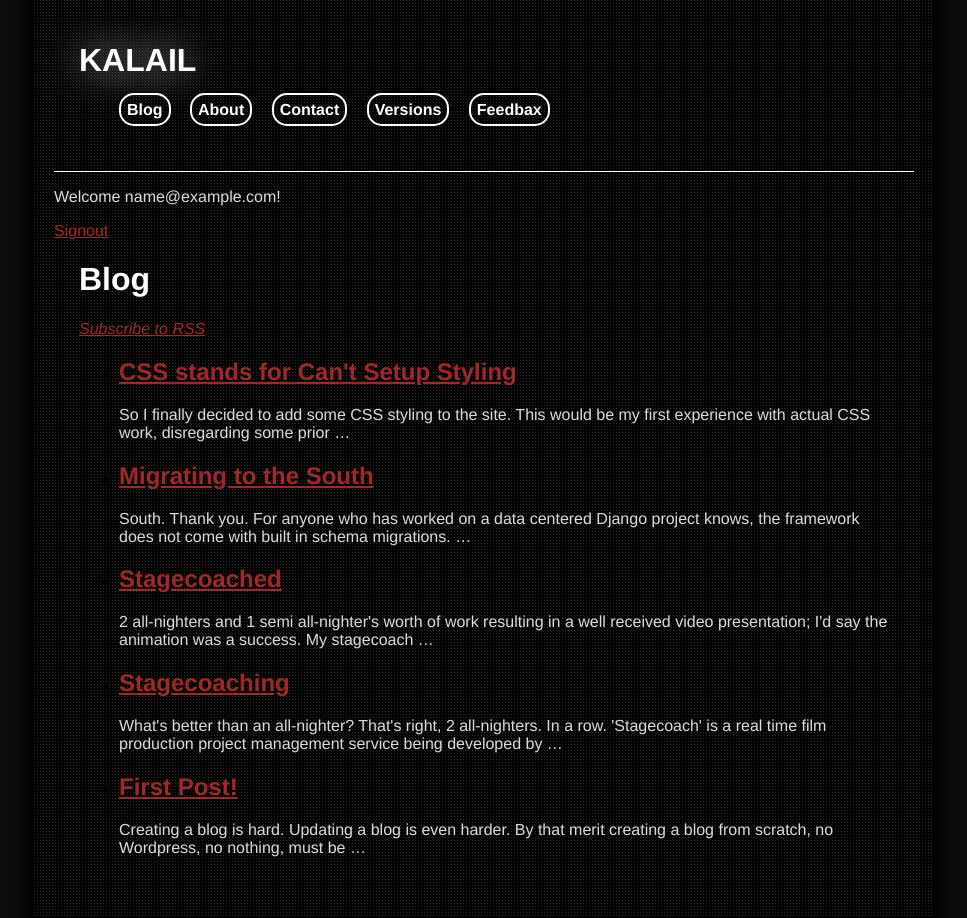
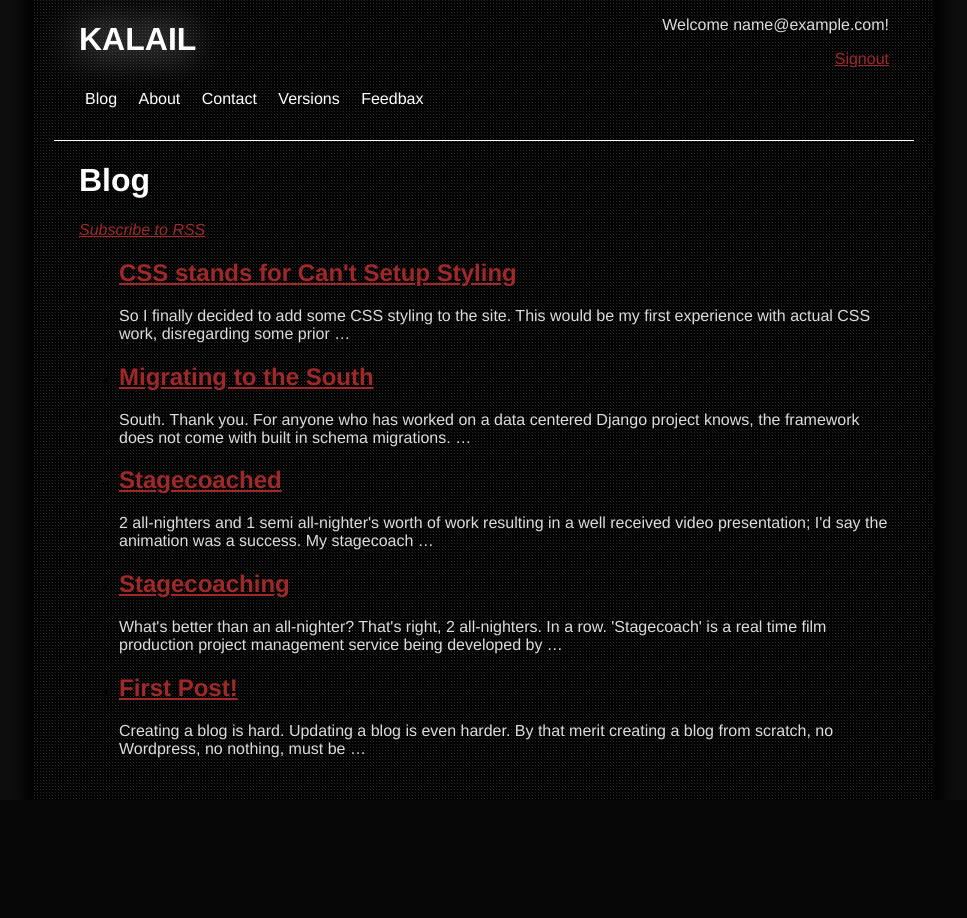
Before and after one commit to thekashifmalik/Kalail, a Django app: page /blog/ in a window 1280 px wide. Shown: the whole page, without its empty margins (156-1123 px from the left). After the commit the page ends 799 px from the top, so only its background shows below. Run offline with Django 3.2, Linux system fonts and the light colour scheme; the visitor is signed in with stand-in values (Sample User, id 1); data comes from the database, SQL or seed files in the repository; parts of the project's set-up code (start-up, migrations or seed data) failed here and were passed over; some libraries are stand-ins or nearby versions.

Commit message:
Enhancement: Revamp Styles

```diff
--- a/kalail/static/css/styles.css
+++ b/kalail/static/css/styles.css
@@ -1,46 +1,103 @@
-p
+html
 {
-	color: rgb(220,220,220);
+	height: 100%;
 }
 
-a
+body
 {
-	color: rgb(160,40,40);
+	margin: 0% 0% 0% 0%;
+	height: auto;
+	font-family:"Helvetica", "Arial", sans-serif;
+	background-color: rgb(14,14,14);
 }
 
-
-h1,h2,h3,h4,h5
+#body_centered
 {
-	color: rgb(255,255,255);
+	height: auto;
+	width: 900px;
+	margin: 0% auto 0%;
+	background-image: url("img/background_tile.png");
+	background-repeat: repeat;
+	box-shadow: 0px 0px 15px 10px black;
+	/*Chrome Shadows*/
+	-webkit-box-shadow: 0px 0px 15px 10px black;
 }
 
-.header
+#body_centered_spaced
 {
-	margin: 0px 0px 0px 0px;
-	padding: 1px 25px 10px 25px;
+	height: auto;
+	width: 860px;
+	margin: 0% auto 0%;
+}
+
+#header
+{
+	/*padding: 2px 25px 10px 25px;*/
 	height: 140px;
+	border-bottom: 1px solid white;
+}
 
+#header_spaced
+{
+	height: auto;
+	width: 810px;
+	margin: 0px auto;
+}
 
-	border-bottom: 1px solid rgb(255,255,255);
+#header_title
+{
+	height: 70px;
+	width: 20%;
+	float: left;
+	text-align: left;
+}
+
+#header_title_text
+{
+	color: white;
+	text-decoration: none;
+	text-shadow: white 0px 0px 45px;
+}
+
+#header_title_text:hover
+{
+	color: white;
+	text-decoration: none;
+	text-shadow: white 0px 0px 30px;
+}
+
+#header_user_menu
+{
+	height: 70px;
+	width: 80%;
+	float: right;
+	text-align: right;
+}
+
+#header_nav_block
+{
+	height: 70px;
+	width: 100%;
+	float: left;
+}
+
+#header_nav_menu
+{
+	margin-top: 20px;
+	margin-left: 0;
+	padding-left: 0;
 }
 
 .header_item
 {
 	display: inline;
-	padding-right: 15px;
-	/*padding-left: 15px;*/
+	padding-right: 5px;
 }
 
 .header_item_link
 {
-	border-radius: 15px;
-	border-color: rgb(255,255,255);
-	border-style: solid;
-	border-width: 2px;
 	padding:6px;
-
 	color: rgb(255,255,255);
-	/*text-shadow: rgb(100,100,100) 0px 0px 15px;*/
 	text-decoration:  none;
 }
 
@@ -50,44 +107,15 @@ h1,h2,h3,h4,h5
 	color: rgb(0,0,0);
 }
 
-.content
+#content
 {
-	margin: 0px 25px 0px 25px;
+	width:	810px;
+	margin: 0px auto;
 	padding-bottom: 25px;
-}
-
-.body-centered
-{
-	height: auto;
-
-	width: 860px;
-	padding: 20px;
-	margin: 0% auto 0%;
-	background-image: url("img/background_tile.png");
-	background-repeat: repeat;
-	box-shadow: 0px 0px 15px 10px black;
-	/*Chrome Shadows*/
-	-webkit-box-shadow: 0px 0px 15px 10px black;
-}
-
-body
-{
-	margin: 0% 0% 0% 0%;
-	height: auto;
-	font-family:"Helvetica", "Arial", sans-serif;
-	background-color: rgb(14,14,14);
-	/*background-color: rgb(25,25,25);*/
-
-}
-
-html
-{
-	height: auto;
 }
 
 #signout_button
 {
-	right: 0%;
 }
 
 #user_authentication_div
@@ -131,9 +159,18 @@ label
 	color: white;
 }
 
-#kalail_title
+p
 {
-	color: white;
-	text-decoration: none;
-	text-shadow: white 0px 0px 45px;
+	color: rgb(220,220,220);
 }
+
+a
+{
+	color: rgb(160,40,40);
+}
+
+
+h1,h2,h3,h4,h5
+{
+	color: rgb(255,255,255);
+}
--- a/kalail/templates/base.html
+++ b/kalail/templates/base.html
@@ -19,40 +19,50 @@
 </head>
 
 <body>
-    <div class="body-centered">
-        <div class="header">
-            <h1><a id='kalail_title' href= {% url main.views.index %} >KALAIL</a></h1>
-            <ul>
-                <li class="header_item">
-                    <strong><a class="header_item_link" href= {% url blog.views.index %} >Blog</a></strong>
-                </li>
-                <li class="header_item">
-                    <strong><a class="header_item_link" href= {% url main.views.about %} >About</a></strong>
-                </li>
-                <li class="header_item">
-                    <strong><a class="header_item_link" href= {% url main.views.contact %} >Contact</a></strong>
-                </li>
-                <li class="header_item">
-                    <strong><a class="header_item_link" href= {% url versioning.views.index %} >Versions</a></strong>
-                </li>
-                <li class="header_item">
-                    <strong><a class="header_item_link" href= {% url feedbax.views.index %} >Feedbax</a></strong>
-                </li>
-            </ul>
+    <div id="body_centered">
+        <div id="body_centered_spaced">
+            {# HEADER #}
+            <div id="header">
+                <div id="header_spaced">
+                    <div id="header_title" >
+                        <h1><a id="header_title_text" href= {% url main.views.index %} >KALAIL</a></h1>
                     </div>
 
-
-        <div id="user_authentication_div">
+                    <div id="header_user_menu">
                         {% if user.is_authenticated %}
                             <p>Welcome {{user.email}}!</p>
                             <a href= {% url main.views.sign_out %} id="signout_button">Signout</a>
                         {% else %}
-                <p>Welcome You! Consider <a href="{% url main.views.sign_in %}">Signing in!</a></p>
+                            <p>Welcome You!</p><p>Consider <a href="{% url main.views.sign_in %}">Signing in!</a></p>
                         {% endif %}
                     </div>
 
-        <div class="content">
+                    <div id="header_nav_block">
+                        <ul id="header_nav_menu">
+                            <li class="header_item">
+                                <a class="header_item_link" href= {% url blog.views.index %} >Blog</a>
+                            </li>
+                            <li class="header_item">
+                                <a class="header_item_link" href= {% url main.views.about %} >About</a>
+                            </li>
+                            <li class="header_item">
+                                <a class="header_item_link" href= {% url main.views.contact %} >Contact</a>
+                            </li>
+                            <li class="header_item">
+                                <a class="header_item_link" href= {% url versioning.views.index %} >Versions</a>
+                            </li>
+                            <li class="header_item">
+                                <a class="header_item_link" href= {% url feedbax.views.index %} >Feedbax</a>
+                            </li>
+                        </ul>
+                    </div>
+                </div>
+            </div>
+            {# CONTENT #}
+            <div id="content">
                 {% block content %}{% endblock %}
+            </div>
+            {# FOOTER #}
         </div>
     </div>
 </body>
```
Lines whose indentation alone changed are shown as unchanged.
